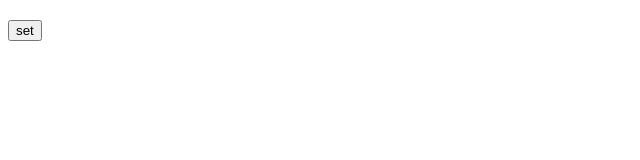
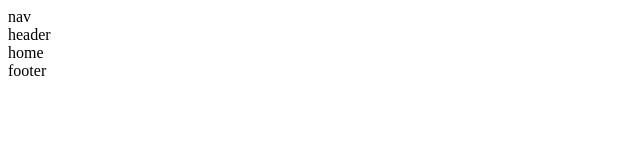
Before and after one commit to 462311233/rabbit-pc, a Vue app: page / in a window 1280 px wide. Before the commit this address had no page. Shown: the top 160 px of the page, without its empty margins (0-640 px from the left). Built offline with nearby package versions, Linux system fonts and the light colour scheme.

Commit message:
首页路由

```diff
--- a/src/App.vue
+++ b/src/App.vue
@@ -1,10 +1,6 @@
 <template>
-  <div class="container">
-    <h2>{{ $store.state.user.profile.account }}</h2>
-    <button @click="$store.commit('user/setUser', { account: '4623' })">
-      set
-    </button>
-  </div>
+  <!-- 一级路由 -->
+  <router-view></router-view>
 </template>
 
 <script>
--- a/src/router/index.js
+++ b/src/router/index.js
@@ -1,7 +1,12 @@
 import { createRouter, createWebHashHistory } from 'vue-router'
+const Layout = () => import('@/views/Layout')
 
-const routes = []
+const Home = () => import('@/views/home/index')
 
+const routes = [
+  //一级路由布局容器
+  { path: '/', component: Layout, children: [{ path: '/', component: Home }] }
+]
 const router = createRouter({
   history: createWebHashHistory(),
   routes
--- /dev/null
+++ b/src/views/Layout.vue
@@ -0,0 +1,21 @@
+<template>
+  <!-- 顶部通栏 -->
+  <nav>nav</nav>
+  <!-- 头部区域 -->
+  <header>header</header>
+  <!-- 二级路由占位 -->
+  <main>
+    <router-view></router-view>
+  </main>
+
+  <!-- 底部区域 -->
+  <footer>footer</footer>
+</template>
+
+<script>
+export default {
+  name: 'Layout'
+}
+</script>
+
+<style></style>
--- /dev/null
+++ b/src/views/home/index.vue
@@ -0,0 +1,11 @@
+<template>
+  <div class="container">home</div>
+</template>
+
+<script>
+export default {
+  name: 'Home'
+}
+</script>
+
+<style scoped></style>
```
Also changed, not shown: .eslintrc.js.
